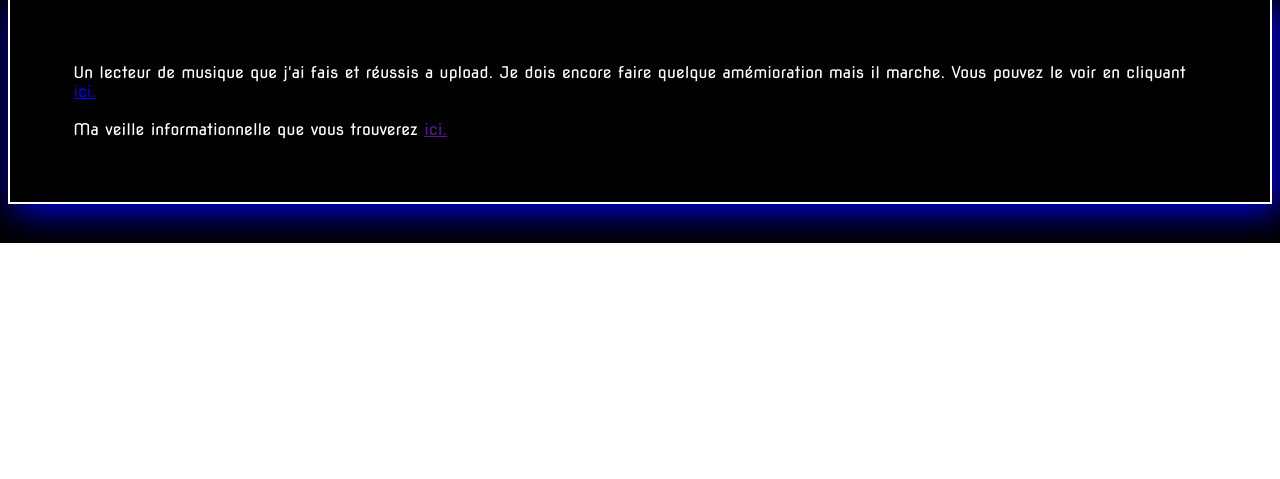
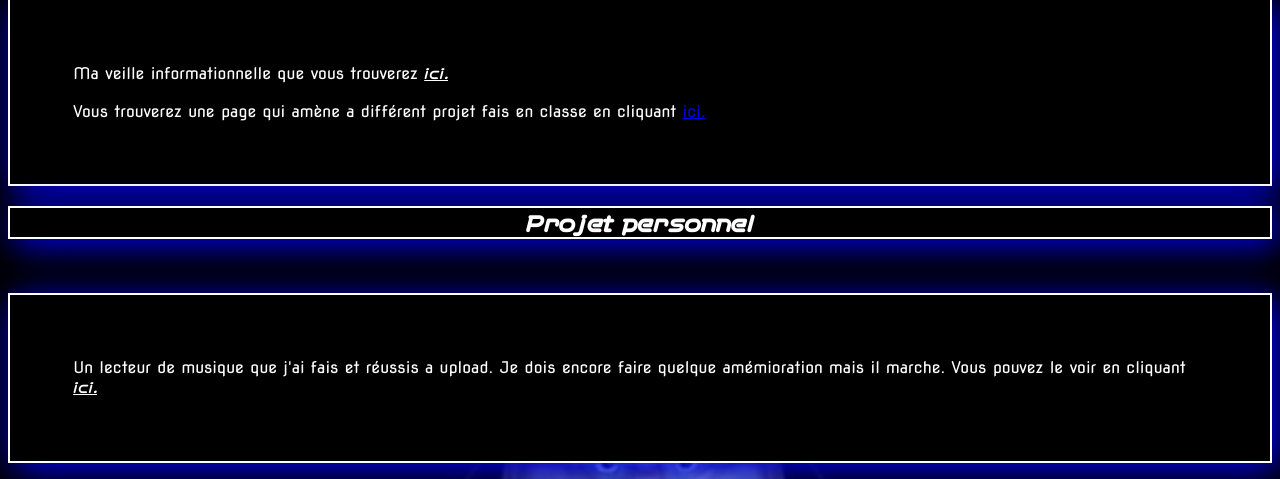
Before and after one commit to gagaf7/portfolio_kremser_gaetan, a plain HTML site: page a-propos.html in a window 1280 px wide. Shown: the part 557-1036 px from the top of the page. Before the commit the page ends 800 px from the top, so only its background shows below. Drawn offline with Linux system fonts and the light colour scheme; a script that the page names is missing; files whose address does not match are found by name.

Commit message:
Add files via upload

```diff
--- a/a-propos.html
+++ b/a-propos.html
@@ -1,11 +1,11 @@
 <!DOCTYPE html>
 <html lang="fr">
-
 <head>
     <meta charset="utf-8">
     <title>Projet</title>
     <link href="style.css" rel="stylesheet">
     <script src="script.js" defer></script>
+
 </head>
 <body>
     <header>
@@ -15,7 +15,7 @@
                     <a class ="lien" href="index.html">Page d'acceuil</a>
                 </div>
                 <div class = "nav-border">
-                    <a class ="lien" href="eperience.html">Mon experience</a>
+                    <a class ="lien" href="eperience.html">Mes certifications</a>
                 </div>
                 <div class = "nav-border">
                     <a class ="lien" href="CV.html">Mon CV en colonne</a>
@@ -46,11 +46,18 @@
             </h2>
             <br>
             <ul class="demo-border">
+                Ma veille informationnelle que vous trouverez <a class ="lien" href="" target="_blank">ici.</a>
+                <br><br>
+                Vous trouverez une page qui amène a différent projet fais en classe en cliquant <a href="projet_cours.html" target="_blank">ici.</a>
+            </ul>
+
+            <h2 class="title-border">
+                Projet personnel
+            </h2>
+            <br>
+            <ul class="demo-border">
                 Un lecteur de musique que j'ai fais et réussis a upload. Je dois encore faire quelque amémioration mais il marche.
-                Vous pouvez le voir en cliquant <a href="https://gagaf7.github.io/test/page_lecteur_audio.html" target="_blank">ici.</a>
-                <br>
-                <br>
-                Ma veille informationnelle que vous trouverez <a href="" target="_blank">ici.</a>
+                Vous pouvez le voir en cliquant <a class ="lien" href="https://gagaf7.github.io/test/" target="_blank">ici.</a>
             </ul>
         </section>
     </main>
```
